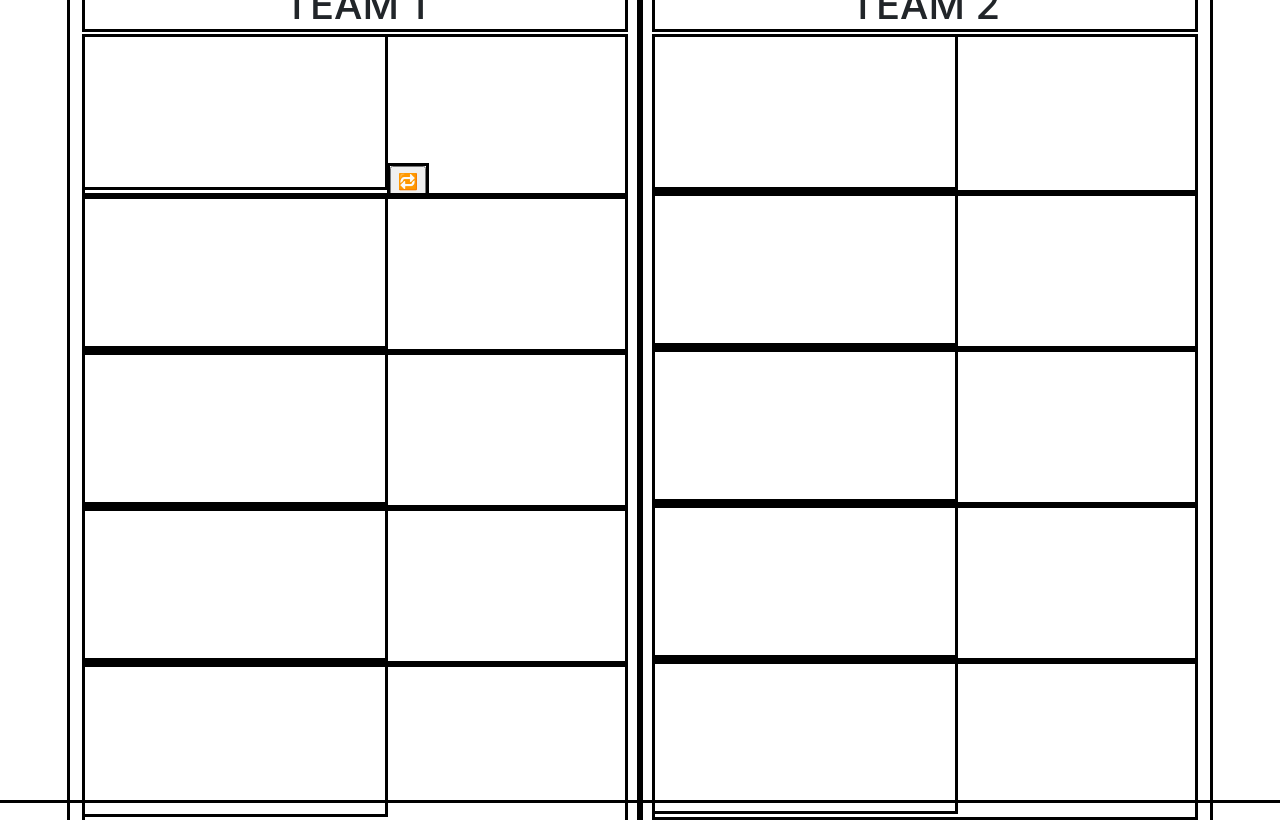
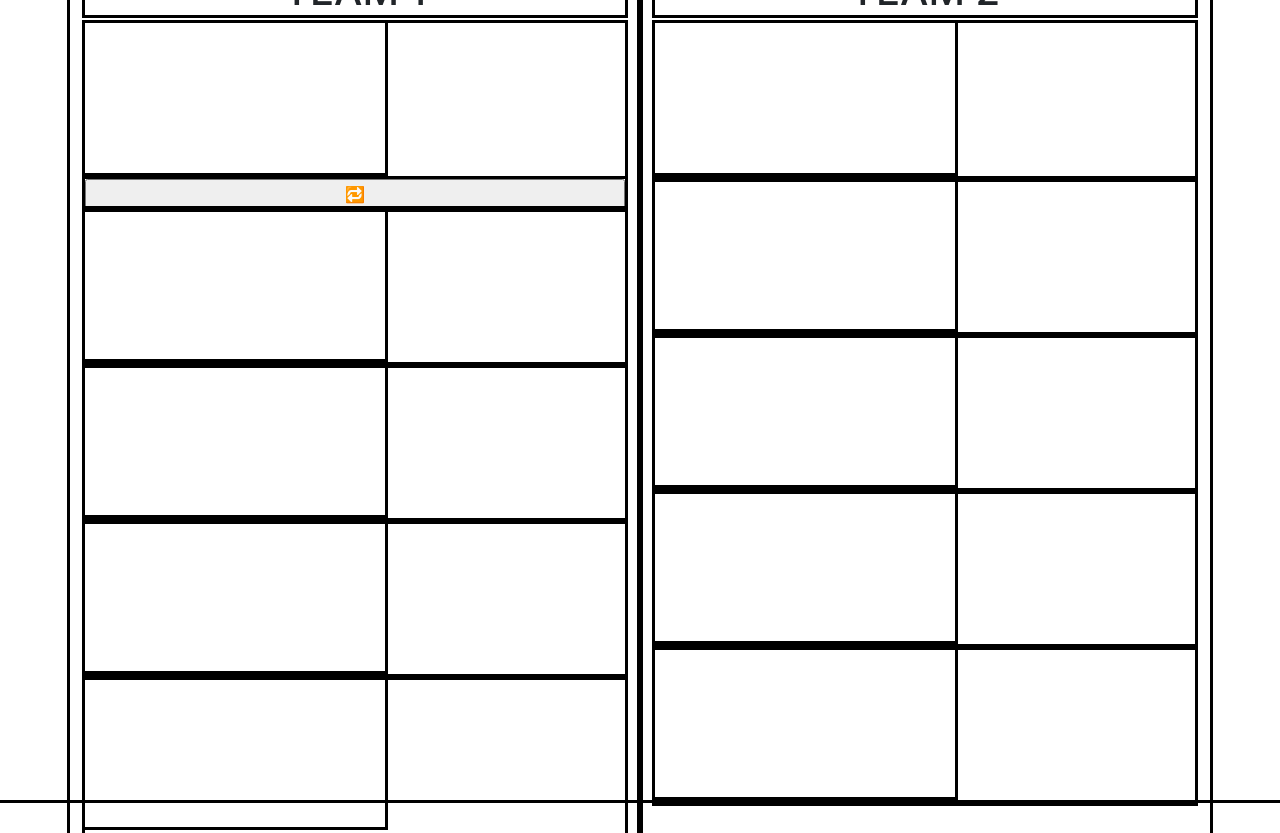
Before and after one commit to JakeR27/myWebsite, a Node project: template views/mmrtracker.ejs in a window 1280 px wide. Run offline with Node 20 templates, Linux system fonts and the light colour scheme; the template is opened without the code that fills it, so the values that code supplies are empty; a map, chart or similar area stays blank.

Commit message:
widened button

```diff
--- a/views/mmrtracker.ejs
+++ b/views/mmrtracker.ejs
@@ -30,6 +30,9 @@
     .state2 {
         display: initial;
     }
+    .form-button {
+        width: 100%
+    }
     </style>
 </head>
 <body>
@@ -42,9 +45,9 @@
                 <div id="div-team1player1">
                     <form>
                         <input class="state1" type="text" value="Platform name">
-                        <input class="state1" type="submit" value="SET">
+                        <input class="state1 form-button" type="submit" value="SET">
                         <canvas class="state2" id="team1player1"></canvas>
-                        <input class="state2" type="reset" value="🔁">
+                        <input class="state2 form-button" type="reset" value="🔁">
                     </form>
 
                 </div>
```
